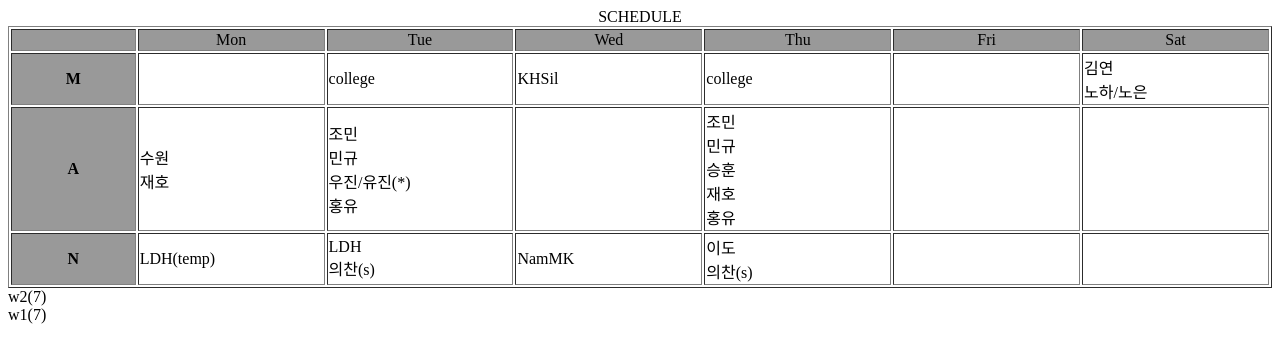
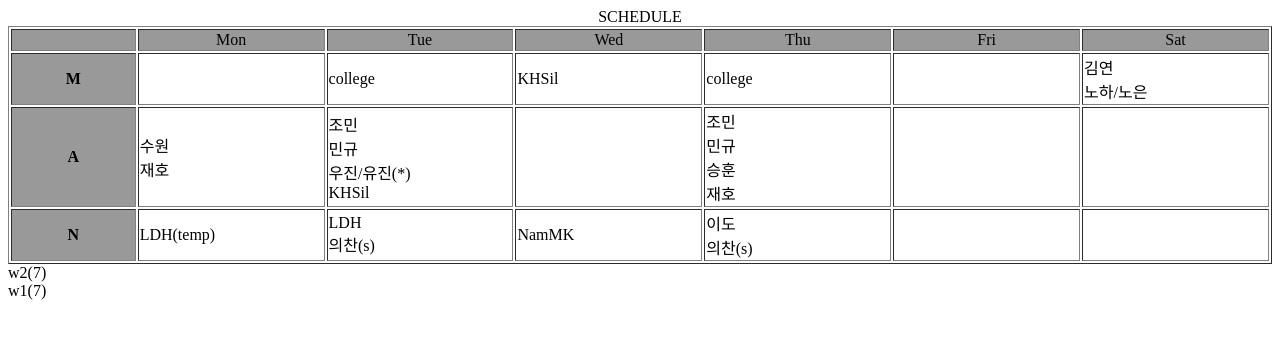
Before and after one commit to ksanagimotoko/schedule, a plain HTML site: page index.html in a window 1280 px wide. Drawn offline with Linux system fonts and the light colour scheme.

Commit message:
Update index.html

```diff
--- a/index.html
+++ b/index.html
@@ -57,9 +57,9 @@
 			<th>A</th>
 
 			<td>수원<br/>재호<br></td> <!-- MONDAY -->
-			<td>조민<br/>민규<br/>우진/유진(*)<br>홍유</td>
+			<td>조민<br/>민규<br/>우진/유진(*)<br>KHSil</td>
 			<td> </td>
-			<td>조민<br/>민규<br/>승훈<br/>재호<br>홍유</td>
+			<td>조민<br/>민규<br/>승훈<br/>재호<br></td>
 			<td></td>
 			<td></td>
 		</tr>
```
